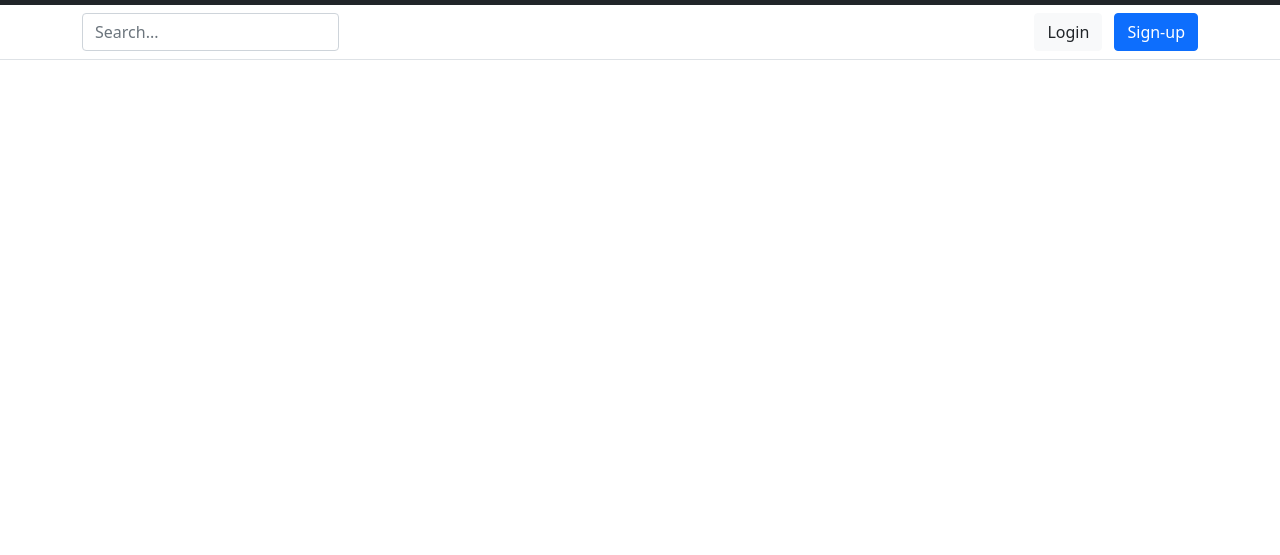
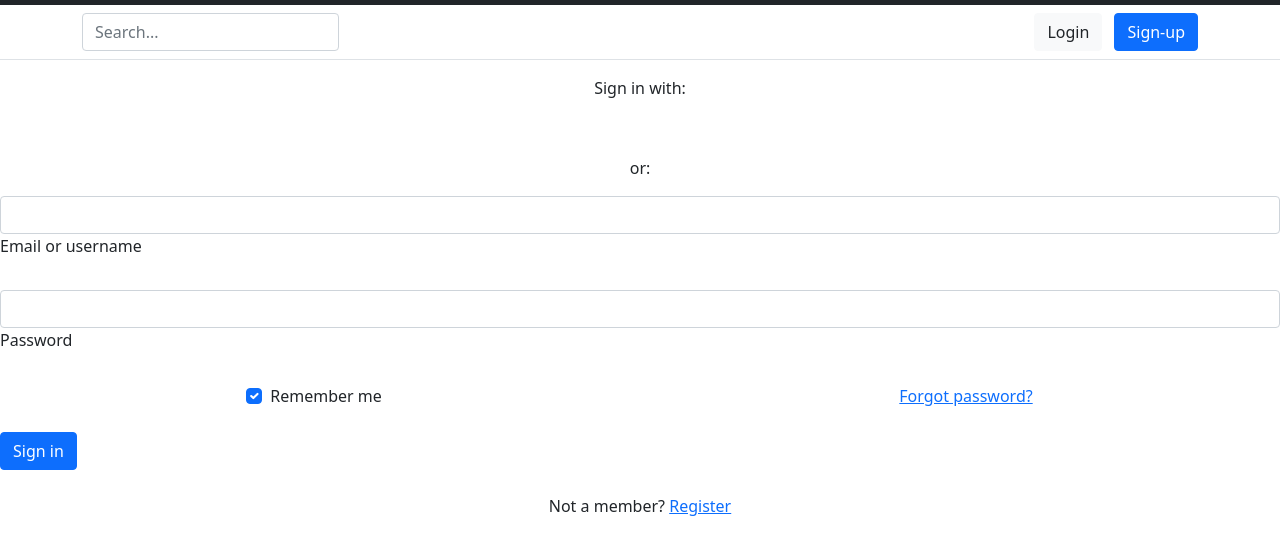
Before and after one commit to adityaiilm/IILM_E2, a plain HTML site: page Website/index.html in a window 1280 px wide. Shown: the part 79-634 px from the top of the page. Drawn offline with nearby package versions, Linux system fonts and the light colour scheme.

Commit message:
Update index.html

```diff
--- a/Website/index.html
+++ b/Website/index.html
@@ -67,6 +67,68 @@
           </div>
         </div>
       </header>
+    <div class="tab-content">
+    <div class="tab-pane fade show active" id="pills-login" role="tabpanel" aria-labelledby="tab-login">
+      <form>
+        <div class="text-center mb-3">
+          <p>Sign in with:</p>
+          <button type="button" class="btn btn-link btn-floating mx-1">
+            <i class="fab fa-facebook-f"></i>
+          </button>
+
+          <button type="button" class="btn btn-link btn-floating mx-1">
+            <i class="fab fa-google"></i>
+          </button>
+
+          <button type="button" class="btn btn-link btn-floating mx-1">
+            <i class="fab fa-twitter"></i>
+          </button>
+
+          <button type="button" class="btn btn-link btn-floating mx-1">
+            <i class="fab fa-github"></i>
+          </button>
+        </div>
+
+        <p class="text-center">or:</p>
+
+        <!-- Email input -->
+        <div class="form-outline mb-4">
+          <input type="email" id="loginName" class="form-control" />
+          <label class="form-label" for="loginName">Email or username</label>
+        </div>
+
+        <!-- Password input -->
+        <div class="form-outline mb-4">
+          <input type="password" id="loginPassword" class="form-control" />
+          <label class="form-label" for="loginPassword">Password</label>
+        </div>
+
+        <!-- 2 column grid layout -->
+        <div class="row mb-4">
+          <div class="col-md-6 d-flex justify-content-center">
+            <!-- Checkbox -->
+            <div class="form-check mb-3 mb-md-0">
+              <input class="form-check-input" type="checkbox" value="" id="loginCheck" checked />
+              <label class="form-check-label" for="loginCheck"> Remember me </label>
+            </div>
+          </div>
+
+          <div class="col-md-6 d-flex justify-content-center">
+            <!-- Simple link -->
+            <a href="#!">Forgot password?</a>
+          </div>
+        </div>
+
+        <!-- Submit button -->
+        <button type="submit" class="btn btn-primary btn-block mb-4">Sign in</button>
+
+        <!-- Register buttons -->
+        <div class="text-center">
+          <p>Not a member? <a href="#!">Register</a></p>
+        </div>
+      </form>
+    </div>
+
 
     <!-- Optional JavaScript; choose one of the two! -->
 
```
